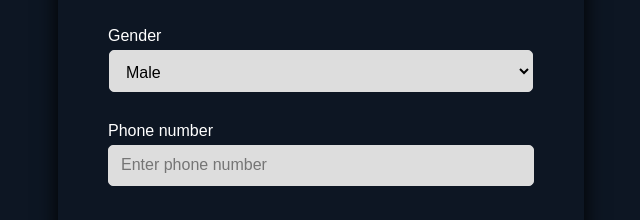
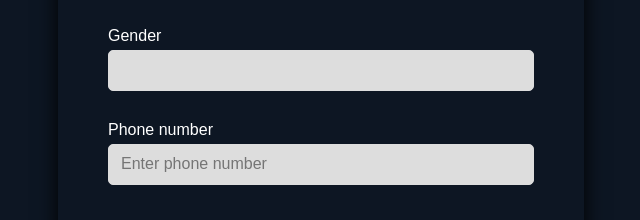
Before and after one commit to armirqurdina/INT21_22_Gr59, a plain HTML site: page register.html in a window 1280 px wide. Shown: the part 868-1088 px from the top of the page, 319-959 px from the left. Drawn offline with Linux system fonts and the light colour scheme.

Commit message:
Update register.html

```diff
--- a/register.html
+++ b/register.html
@@ -70,11 +70,12 @@
                 <input type="date" class="input-box" id="date" name="date"><br>
 
                 <label for="gender">Gender</label><br>
-                <select class="input-box" style="height: 42px; background-color: #ddd; width: 424px" id="gender">
-                    <option>Male</option>
-                    <option>Female</option>
-                    <option>Other</option>
-                </select><br>
+                <input list="gender" class="input-box">
+                <datalist id="gender" style="height: 42px; background-color: #ddd; width: 424px" id="gender">
+                    <option value="Male"></option>
+                    <option value="Female"></option>
+                    <option value="Other"></option>
+                </datalist><br>
 
                 <label for="phone">Phone number</label><br>
                 <input type="tel" placeholder="Enter phone number" class="input-box" id="phone" name="phone" pattern="[0-9]{3}-[0-9]{3}-[0-9]{3}"><br><br>
```
